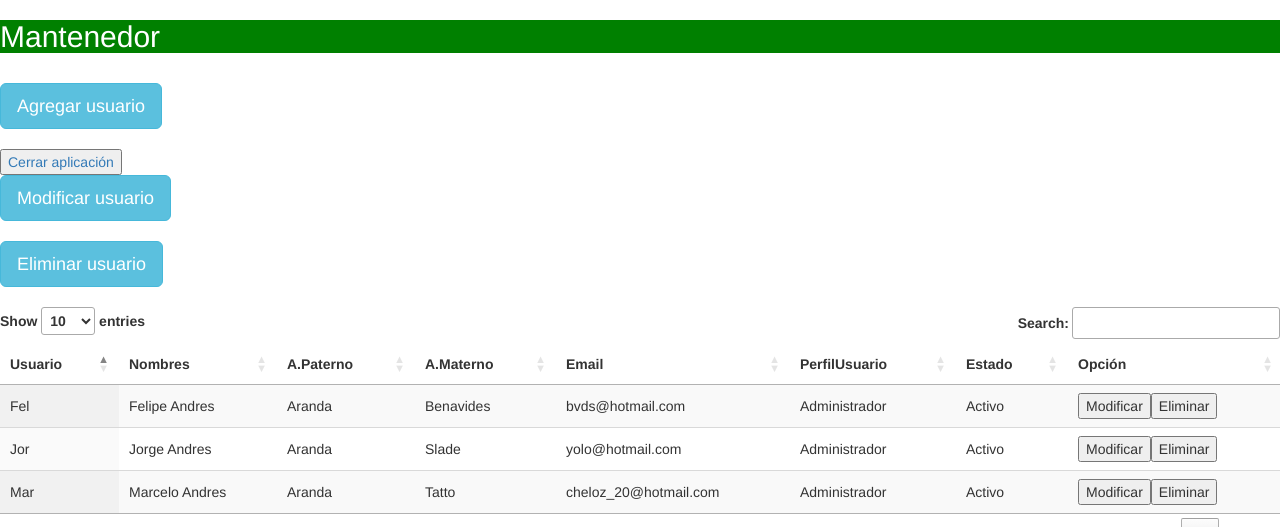
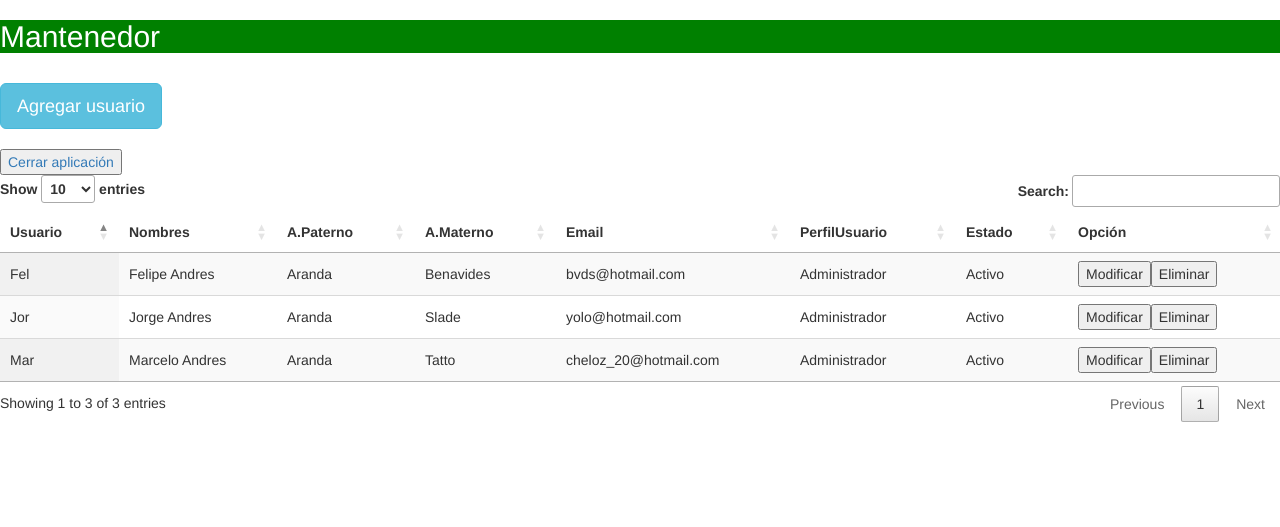
Before and after one commit to M-Aranda/testPHPKamal, a PHP site: page /mantenedor.php in a window 1280 px wide. Shown: the part 20-547 px from the top of the page. Run offline with PHP 8.4, Linux system fonts and the light colour scheme; data comes from the database, SQL or seed files in the repository; some libraries are stand-ins or nearby versions.

Commit message:
Deshabilitadas las opciones correspondientes de eliminar y editar

```diff
--- a/view/mantenedor.php
+++ b/view/mantenedor.php
@@ -130,7 +130,7 @@ and open the template in the editor.
                     <div class="modal-body">
 
                         <h5>Usuario:</h5>
-                        <input type="text" id="editar_usuario" class="swal2-input" placeholder="ej: usuario31">
+                        <input type="text" id="editar_usuario" class="swal2-input" placeholder="ej: usuario31" disabled="true">
 
                         <h5>Nombres:</h5>
                         <input type="text" id="editar_nombres" class="swal2-input" placeholder="ej: Feliper Andres">
@@ -173,27 +173,27 @@ and open the template in the editor.
                 <div class="modal-content">
                     <div class="modal-header">
                         <button type="button" class="close" data-dismiss="modal">&times;</button>
-                        <h4 class="modal-title">EliminarUsuario</h4>
+                        <h4 class="modal-title">Eliminar Usuario</h4>
                     </div>
                     <div class="modal-body">
 
                         <h5>Usuario:</h5>
-                        <input type="text" id="eliminar_usuario" class="swal2-input" placeholder="ej: usuario31">
+                        <input type="text" id="eliminar_usuario" class="swal2-input" placeholder="ej: usuario31" disabled="true">
 
                         <h5>Nombres:</h5>
-                        <input type="text" id="eliminar_nombres" class="swal2-input" placeholder="ej: Feliper Andres">
+                        <input type="text" id="eliminar_nombres" class="swal2-input" placeholder="ej: Feliper Andres" disabled="true">
 
                         <h5>A.Paterno</h5>
-                        <input type="text" id="eliminar_a_paterno" class="swal2-input" placeholder="ej: Zaldivar">
+                        <input type="text" id="eliminar_a_paterno" class="swal2-input" placeholder="ej: Zaldivar" disabled="true">
 
                         <h5>A.Materno</h5>
-                        <input type="text" id="eliminar_a_materno" class="swal2-input" placeholder="ej: Norambuena">
+                        <input type="text" id="eliminar_a_materno" class="swal2-input" placeholder="ej: Norambuena" disabled="true">
 
                         <h5>Email:</h5>
-                        <input type="text" id="eliminar_email" class="swal2-input" placeholder="ej: nmbn@gmail.com">
+                        <input type="text" id="eliminar_email" class="swal2-input" placeholder="ej: nmbn@gmail.com" disabled="true">
 
                         <h5>Perfil:</h5>
-                        <select id="eliminarPerfil" name="seleccionarPerfil" >
+                        <select id="eliminarPerfil" name="seleccionarPerfil" disabled="true">
                             <?php
                             foreach ($listadoDePerfiles as $p) {
                                 echo "<option value=" . $p->getId_perfil() . ">" . $p->getPerfil() . "</option>";
@@ -201,7 +201,7 @@ and open the template in the editor.
                             ?>
                         </select>
                         <h5>Estado:</h5>
-                        <select id="eliminar" name="seleccionarEstado" >
+                        <select id="eliminar" name="seleccionarEstado" disabled="true">
                             <option value="1">Activo</option>
                             <option value="0">Inactivo</option>
                         </select>
@@ -227,6 +227,7 @@ and open the template in the editor.
             <a href="index.php"><button>Cerrar aplicación</button></a>
             <br>
 
+  <!--
             <button type="button" class="btn btn-info btn-lg" data-toggle="modal" data-target="#modificarUsuarioModal">Modificar usuario</button>
             <br>
             <br>
@@ -234,7 +235,7 @@ and open the template in the editor.
             <button type="button" class="btn btn-info btn-lg" data-toggle="modal" data-target="#eliminarUsuarioModal">Eliminar usuario</button>
             <br>
             <br>
-
+-->
 
             <table id="tablaUsuarios" class="display">
 <!--                <thead>
@@ -311,8 +312,8 @@ and open the template in the editor.
                                     "targets": -1,
                                     "data": null,
                                     "defaultContent":
-                                            '<button value="id_usuario" class="btn-modificar" type="button">Modificar</button>'
-                                            + '<button "id_usuario" class="btn-eliminar"  type="button">Eliminar</button>'
+                                            '<button type="button" value="id_usuario" class="btn-modificar" data-toggle="modal" data-target="#modificarUsuarioModal">Modificar</button>'
+                                            + '<button type="button" value="id_usuario" class="btn-eliminar" data-toggle="modal" data-target="#eliminarUsuarioModal">Eliminar</button>'
                                 }
                             ],
                             "columnDefs": [
```
